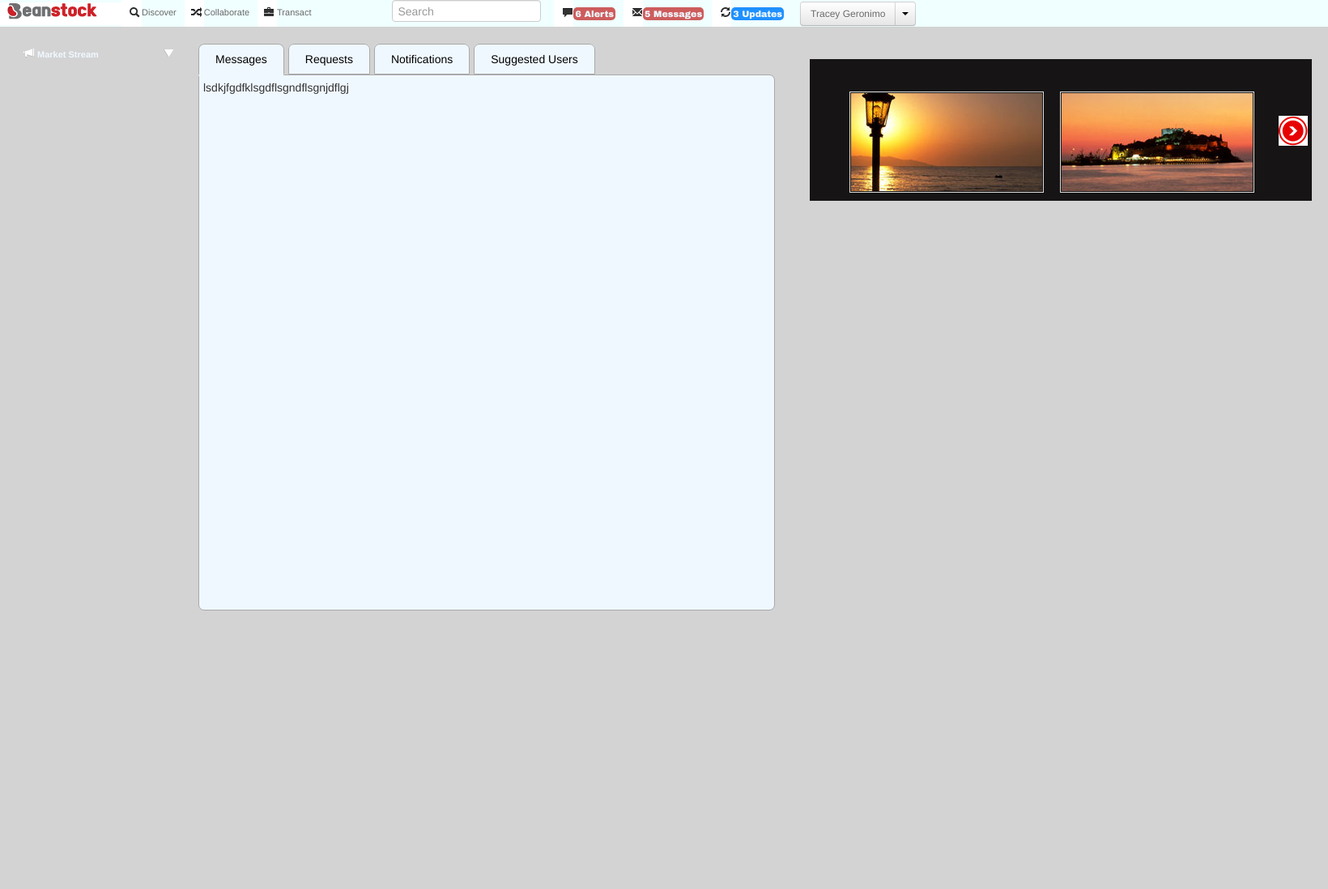
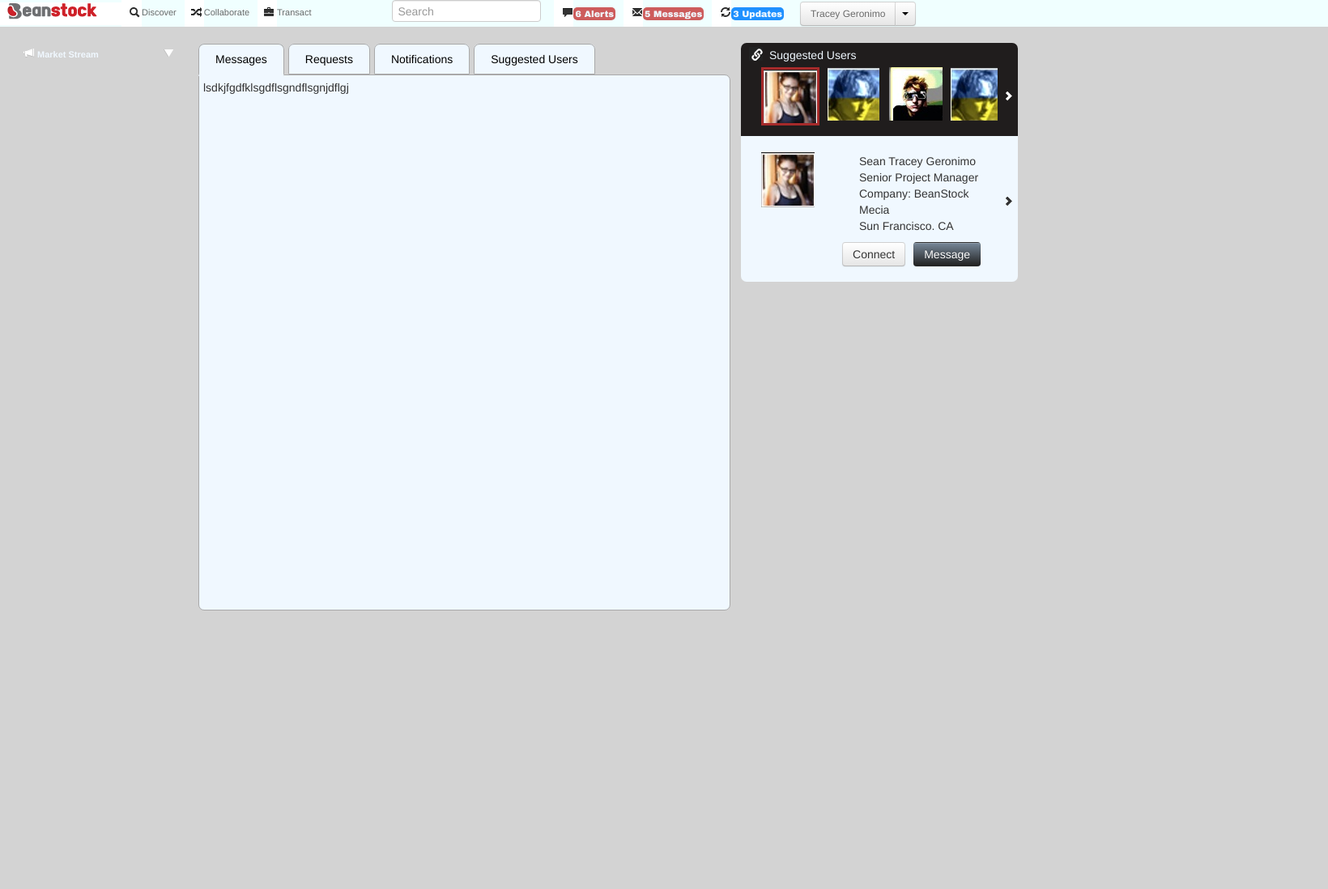
Before and after one commit to MeterSoft/list, a Rails app: template app/views/tasks/new.html.slim in a window 1640 px wide. Shown: the top 1098 px of the page at 81% size. Run offline with Rails 7, Linux system fonts and the light colour scheme; the template is opened without the code that fills it, so the values that code supplies are empty; style sheets or scripts are compiled from the project's sources; parts of the project's set-up code (start-up, migrations or seed data) failed here and were passed over; some libraries are stand-ins or nearby versions.

Commit message:
My night work

```diff
--- a/app/assets/stylesheets/application.less
+++ b/app/assets/stylesheets/application.less
@@ -248,7 +248,7 @@ a {
 
 .tab-div {
     padding: 5px;
-    width: 700px;
+    width: 645px;
     height: 650px;
     border: 1px solid #a9a9a9;
     background: #f0f8ff;
@@ -285,7 +285,7 @@ a {
     list-style: none;
     margin: 0;
     font-size: 12px;
-    color: #696969;
+    color: #201D1D;
     width: 208px;
     height: 500px;
     background: #f5f5f5;
@@ -419,7 +419,7 @@ a {
 }
 
 #tab-line-main {
-    width: 350px;
+    width: 300px;
     display: inline-block;
     padding: 10px;
 }
@@ -432,21 +432,81 @@ a {
 }
 
 .slider {
-    margin: 40px 1000px;
     position: absolute;
     display: inline-block;
-    width: 620px;
-    padding-top: 40px;
-    background: #161414;
+    width: 342px;
+}
+
+#slider1 {
+    margin: 20px 915px;
+    background: #201D1D;
+    .myRadius(7px, 7px);
+}
+
+#slider2 {
+    background: #f0f8ff;
+    margin: 135px 915px;
+    .myRadius(0px, 0px, 7px, 7px);
+}
+
+.context-line {
+    float: left;
+    margin-left: 120px;
+}
+
+#suggested_user {
+    color: #f0f8ff;
+    margin: 5px 35px;
+}
+
+#lible-suggested_user {
+    .getImage(17px, 17px);
+    position: absolute;
+    margin: 5px 10px;
+}
+
+.image-slider-size {
+    .getImage(20px, 20px);
+}
+
+.image-slider-size2 {
+    .getImage(20px, 20px);
+}
+
+.image-slider-size img {
+    .setMargian(0px, 0px);
+}
+
+.image-slider-size2 img {
+    .setMargian(0px, 0px);
+}
+
+#lible-suggested_user img {
+    .setMargian(-77px, -1072px);
+}
+
+.active-slider {
+    border: 3px solid #a52a2a;
 }
 
 #slider-code { height: 1%; overflow:hidden; padding: 0 0 10px;   }
-#slider-code .viewport { float: left; width: 520px; height: 125px; overflow: hidden; position: relative; }
-#slider-code .buttons { background:url("buttons.png") no-repeat scroll 0 0 transparent; display: block; margin: 30px 10px 0 0; background-position: 0 -38px; text-indent: -999em; float: left; width: 39px; height: 37px; overflow: hidden; position: relative; }
-#slider-code .next { background-position: 0 0; margin: 30px 0 0 10px;  }
+#slider-code .viewport { float: left; width: 292px; height: 75px; overflow: hidden; position: relative; }
+#slider-code .buttons { background:url("glyphicons-halflings-white.png") no-repeat scroll 0 0 transparent; display: block; margin: 30px 10px 0 0; background-position: -428px -74px; text-indent: -999em; float: left; width: 15px; height: 12px; overflow: hidden; position: relative; }
+#slider-code .next { background-position: -460px -74px; margin: 30px 0 0 10px;  }
 #slider-code .disable { visibility: hidden; }
 #slider-code .overview { list-style: none; position: absolute; padding: 0; margin: 0; width: 240px; left: 0 top: 0; }
-#slider-code .overview li{ float: left; margin: 0 20px 0 0; padding: 1px; height: 121px; border: 1px solid #dcdcdc; width: 236px;}
+#slider-code .overview li{ float: left; margin: 0 10px 0 0; padding: 1px; height: 64px; width: 64px;}
+
+#slider-code2 { height: 1%; overflow:hidden; padding: 0 0 10px;   }
+#slider-code2 .viewport { float: left; width: 292px; height: 170px; overflow: hidden; position: relative; }
+#slider-code2 .buttons2 { background:url("glyphicons-halflings.png") no-repeat scroll 0 0 transparent; display: block; margin: 75px 10px 0 0; background-position: -428px -74px; text-indent: -999em; float: left; width: 15px; height: 12px; overflow: hidden; position: relative; }
+#slider-code2 .next { background-position: -460px -74px; margin: 75px 0 0 10px;  }
+#slider-code2 .disable { visibility: hidden; }
+#slider-code2 .overview { list-style: none; position: absolute; padding: 0; margin: 0; width: 240px; left: 0 top: 0; }
+#slider-code2 .overview li{ float: left; margin: 20px 10px 0 0; padding: 1px; height: 150px; width: 290px;}
+
+
+
 
 
 
@@ -465,6 +525,12 @@ a {
     width:240px;
     vertical-align: top;
     margin-top: 20px;
+}
+
+#slider-button {
+    margin: 10px 20px;
+    display: inline-block;
+    float: right;
 }
 
 .nav-stacked > li.li-tab {
--- a/app/views/layouts/my_page.html.slim
+++ b/app/views/layouts/my_page.html.slim
@@ -169,24 +169,71 @@ html
                                 button class="btn" type="button" View Profile
                                 button class="btn btn-inverse" id="tab-button-2" type="button" Send Request
 
-           div class="slider"
+           div class="slider" id="slider1"
+               div id="lible-suggested_user"
+                 = image_tag("all.PNG")
+               div id="suggested_user" Suggested Users
                div id="slider-code"
-                  a class="buttons prev" href="#" left
+                  a class="buttons prev prev1" href="#" left
                   div class="viewport"
                     ul class="overview"
-                      li
-                         = image_tag("picture3.jpg")
-                      li
-                         = image_tag("picture2.jpg")
-                      li
-                         = image_tag("picture4.jpg")
-                      li
-                         = image_tag("picture3.jpg")
-                      li
-                         = image_tag("picture2.jpg")
-                      li
-                         = image_tag("picture4.jpg")
-                  a class="buttons next" href="#" right
+                      li class="image-slider-size active-slider" rel="1"
+                         = image_tag("1.jpg")
+                      li class="image-slider-size" rel="2"
+                         = image_tag("2.jpg")
+                      li class="image-slider-size" rel="3"
+                         = image_tag("3.jpg")
+                      li class="image-slider-size" rel="4"
+                         = image_tag("2.jpg")
+                      li class="image-slider-size" rel="5"
+                         = image_tag("3.jpg")
+                      li class="image-slider-size" rel="6"
+                         = image_tag("1.jpg")
+                  a class="buttons next next1" href="#" right
+
+           div class="slider" id="slider2"
+               div id="slider-code2"
+                  a class="buttons2 prev prev2" href="#" left
+                  div class="viewport"
+                    ul class="overview"
+                      li class="image-slider-size2" rel="1"
+                         = image_tag("1.jpg")
+                         div
+                            span class="context-line"
+                                | Sean Tracey Geronimo
+                            span class="context-line"
+                                | Senior Project Manager
+                            span  class="context-line"
+                                | Company: BeanStock Mecia
+                            span  class="context-line"
+                                | Sun Francisco. CA
+                         div id="slider-button"
+                            button class="btn" type="button" Connect
+                            button class="btn btn-inverse" id="tab-button-2" type="button" Message
+
+                      li class="image-slider-size2" rel="2"
+                         = image_tag("2.jpg")
+                         div
+                            span class="context-line"
+                                | Sean Tracey Geronimo
+                            span class="context-line"
+                                | Senior Project Manager
+                            span  class="context-line"
+                                | Company: BeanStock Mecia
+                            span  class="context-line"
+                                | Sun Francisco. CA
+                         div id="slider-button"
+                            button class="btn" type="button" Connect
+                            button class="btn btn-inverse" id="tab-button-2" type="button" Message
+                      li class="image-slider-size2" rel="3"
+                         = image_tag("3.jpg")
+                      li class="image-slider-size2" rel="4"
+                         = image_tag("2.jpg")
+                      li class="image-slider-size2" rel="5"
+                         = image_tag("3.jpg")
+                      li class="image-slider-size2" rel="6"
+                         = image_tag("1.jpg")
+                  a class="buttons2 next next2" href="#" right
 
 
 
```
Also changed, not shown: other parts of app/views/layouts/my_page.html.slim (+38 -1 lines), app/assets/images/1.jpg (added), app/assets/images/2.jpg (added), app/assets/images/3.jpg (added), app/assets/images/4.jpg (added), app/assets/images/next-active.png (deleted), app/assets/images/next.png (deleted), app/assets/images/picture1.jpg (deleted), app/assets/images/picture2.jpg (deleted), app/assets/images/picture3.jpg (deleted), app/assets/images/picture4.jpg (deleted), app/assets/images/picture5.jpg (deleted), app/assets/images/picture6.jpg (deleted), app/assets/images/picture7.jpg (deleted), 2 more files, 1 other file.
